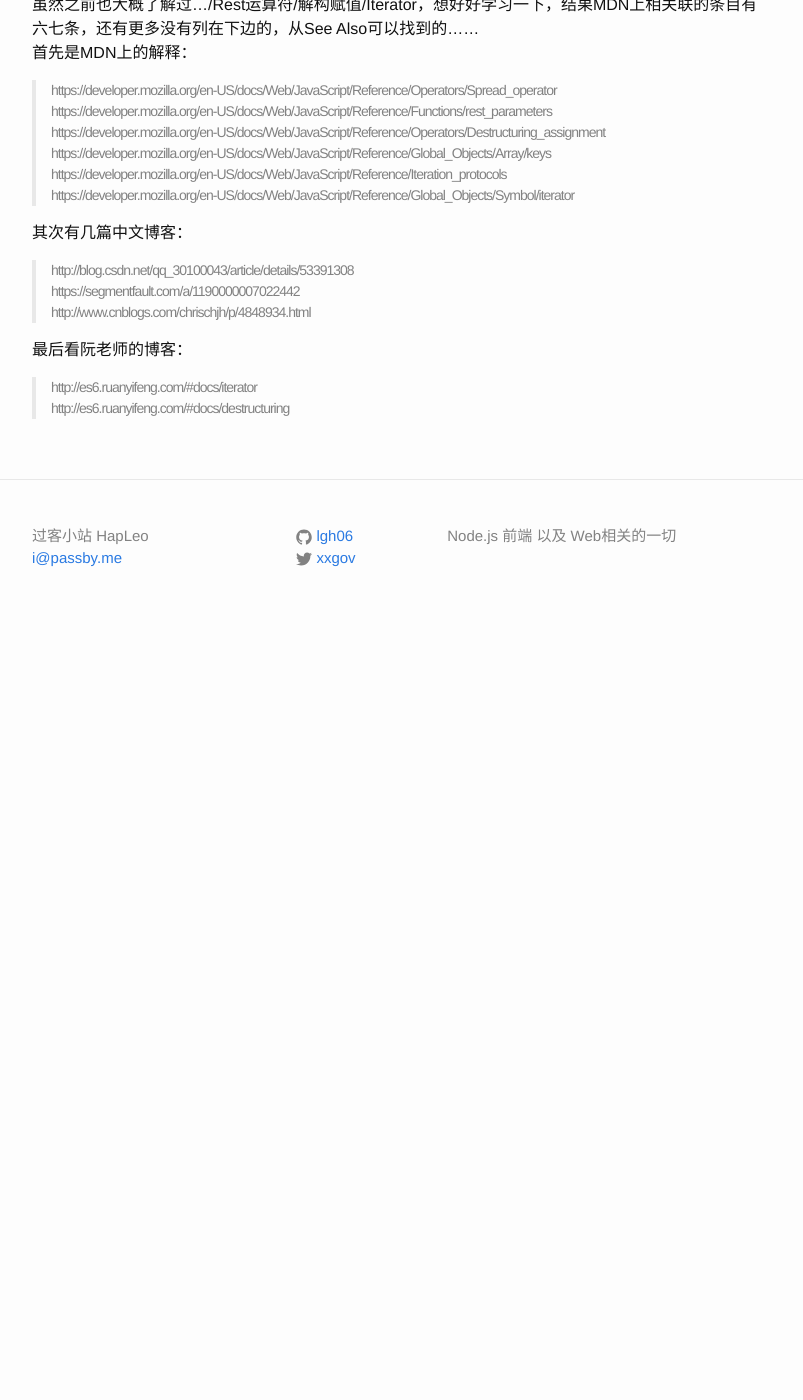
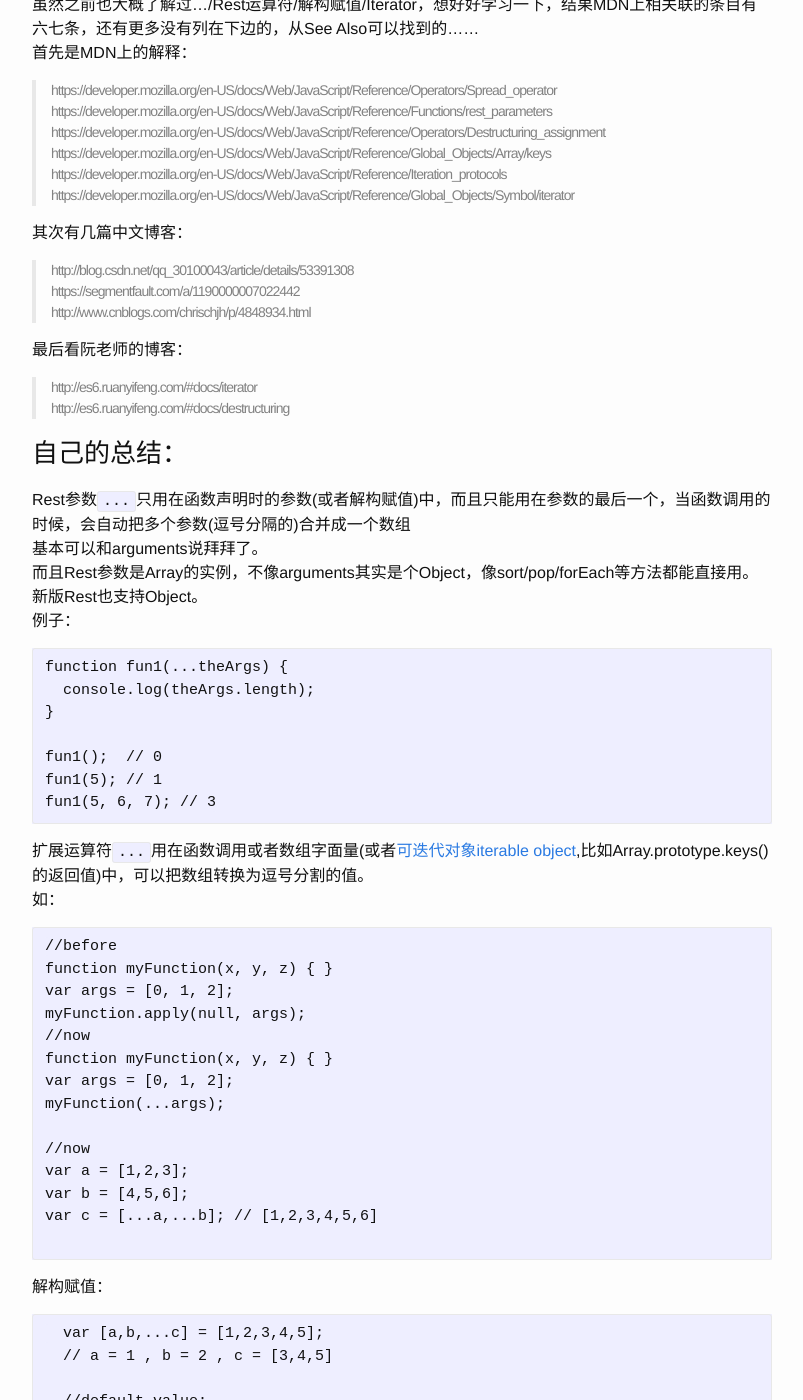
Before and after one commit to lgh06/blog, a Jekyll site: the page built from _posts/2017-01-23-es6-part-one.md, in a window 1280 px wide and 1400 px high, scrolled down 326 px. Shown: the whole window, without its empty margins (238-1041 px from the left). Built offline with Jekyll 4.4.1, drawn with Linux system fonts in a browser that asks for light colours; before the commit the page ends 956 px from its top, so only the background shows below that; some of the changed text lies outside the part shown.

Commit message:
es6 part one,myself thoughts

````diff
--- a/_posts/2017-01-23-es6-part-one.md
+++ b/_posts/2017-01-23-es6-part-one.md
@@ -31,3 +31,86 @@ categories: es6
 
 > http://es6.ruanyifeng.com/#docs/iterator
 > http://es6.ruanyifeng.com/#docs/destructuring
+
+### 自己的总结：
+Rest参数```...```只用在函数声明时的参数(或者解构赋值)中，而且只能用在参数的最后一个，当函数调用的时候，会自动把多个参数(逗号分隔的)合并成一个数组
+基本可以和arguments说拜拜了。
+而且Rest参数是Array的实例，不像arguments其实是个Object，像sort/pop/forEach等方法都能直接用。
+新版Rest也支持Object。
+例子：
+
+```
+function fun1(...theArgs) {
+  console.log(theArgs.length);
+}
+
+fun1();  // 0
+fun1(5); // 1
+fun1(5, 6, 7); // 3
+```
+
+扩展运算符```...```用在函数调用或者数组字面量(或者[可迭代对象iterable object](https://developer.mozilla.org/en-US/docs/Web/JavaScript/Reference/Global_Objects/Symbol/iterator),比如Array.prototype.keys()的返回值)中，可以把数组转换为逗号分割的值。
+如：
+
+```
+//before
+function myFunction(x, y, z) { }
+var args = [0, 1, 2];
+myFunction.apply(null, args);
+//now
+function myFunction(x, y, z) { }
+var args = [0, 1, 2];
+myFunction(...args);
+
+//now
+var a = [1,2,3];
+var b = [4,5,6];
+var c = [...a,...b]; // [1,2,3,4,5,6]
+
+```
+
+解构赋值：
+
+```
+  var [a,b,...c] = [1,2,3,4,5];
+  // a = 1 , b = 2 , c = [3,4,5]
+
+  //default value:
+  var a, b;
+  [a=5, b=7] = [1];
+  console.log(a); // 1
+  console.log(b); // 7
+
+  //swap values
+  var a = 1;
+  var b = 3;
+
+  [a, b] = [b, a];
+  console.log(a); // 3
+  console.log(b); // 1
+
+
+  //for object
+  var o = {p: 42, q: true};
+  var {p, q} = o;
+
+  console.log(p); // 42
+  console.log(q); // true
+
+  //for assign new variable names
+  var o = {p: 42, q: true};
+  var {p: foo, q: bar} = o;
+
+  console.log(foo); // 42
+  console.log(bar); // true
+
+  //default values
+
+  var {a=10, b=5} = {a: 3};
+
+  console.log(a); // 3
+  console.log(b); // 5
+
+
+```
+还可用于函数默认值，解析JSON等，见[解构赋值的更多例子](https://developer.mozilla.org/en-US/docs/Web/JavaScript/Reference/Operators/Destructuring_assignment)
````
